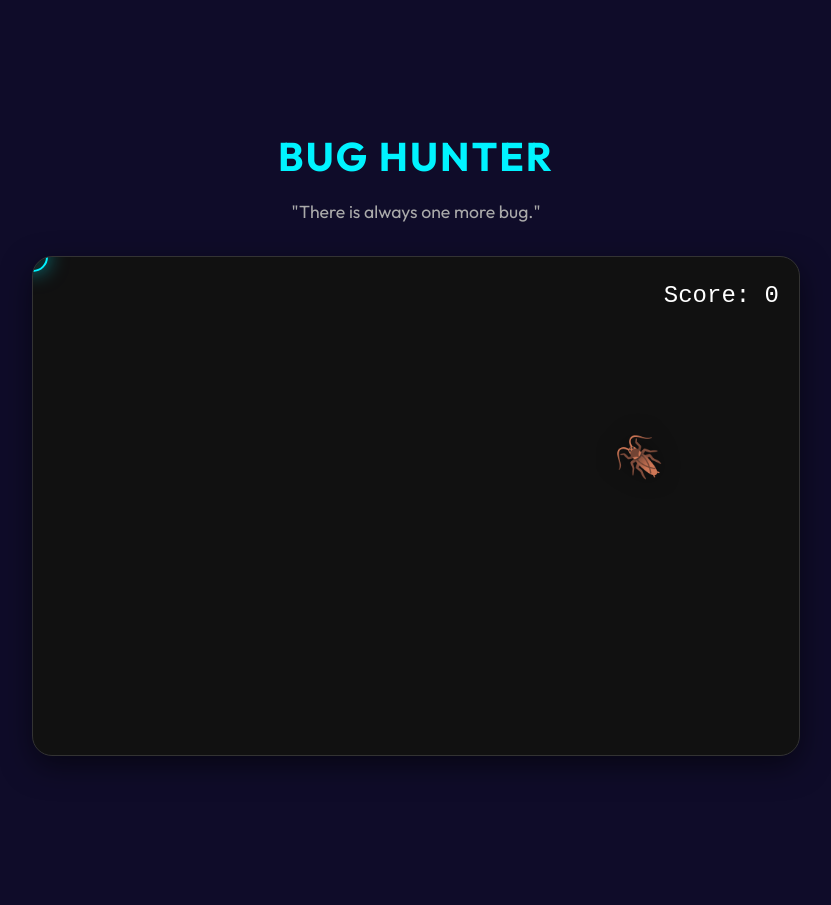
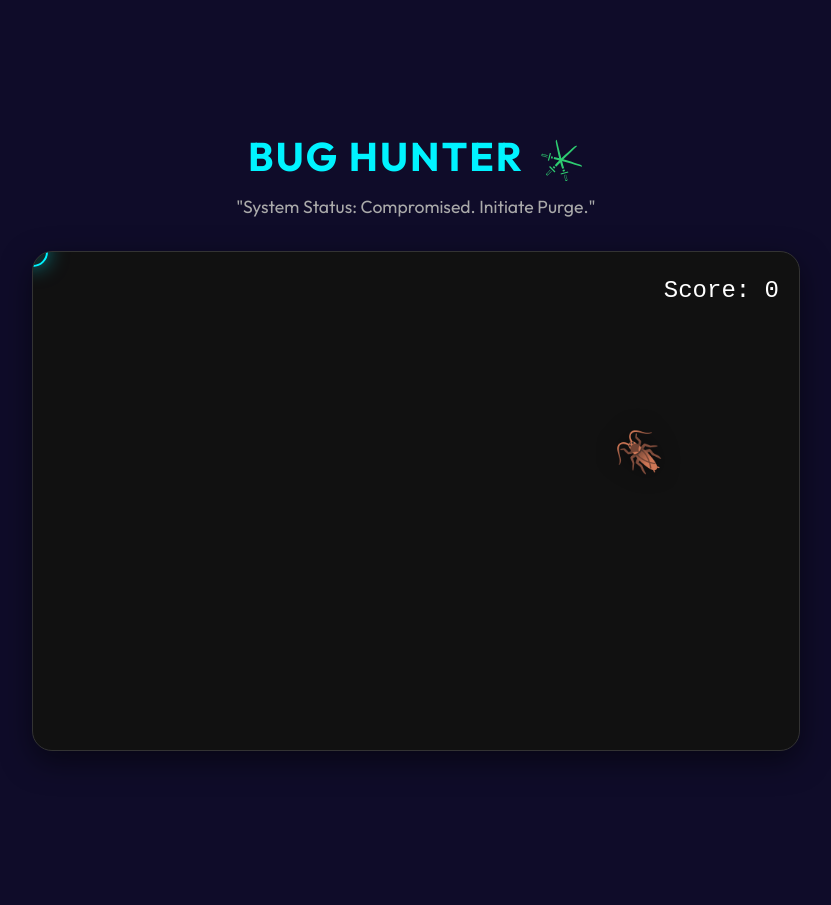
Before and after one commit to shubham199711/personal_website, a React (Vite) app: page / in a window 1280 px wide. Shown: the part 4440-5345 px from the top of the page, without its empty margins (224-1055 px from the left). Built offline with nearby package versions, Linux system fonts and the light colour scheme.

Commit message:
redesign

```diff
--- a/src/sections/Game.tsx
+++ b/src/sections/Game.tsx
@@ -1,6 +1,7 @@
 import React, { useState, useEffect, useRef } from "react";
 import styled from "styled-components";
 import { motion } from "framer-motion";
+import { GiKatana } from "react-icons/gi";
 
 const GameSection = styled.section`
   min-height: 500px;
@@ -29,10 +30,27 @@ const GameSection = styled.section`
 const Title = styled.h2`
   color: #00f3ff;
   font-size: 2.5rem;
-  margin-bottom: 10px;
+  margin-bottom: 5px;
   text-transform: uppercase;
   letter-spacing: 2px;
   text-align: center;
+`;
+
+const SantoryuIcon = styled.div`
+  display: inline-flex;
+  position: relative;
+  width: 45px;
+  height: 45px;
+  align-items: center;
+  justify-content: center;
+  margin-left: 15px;
+  vertical-align: -20%;
+
+  svg {
+    position: absolute;
+    color: #2ecc71;
+    font-size: 2.2rem;
+  }
 `;
 
 const QuoteText = styled.p`
@@ -272,9 +290,16 @@ const Game = () => {
 
     return (
         <div style={{ display: 'flex', flexDirection: 'column', alignItems: 'center', margin: '50px 0' }}>
-            <Title>Bug Hunter</Title>
+            <Title>
+                Bug Hunter
+                <SantoryuIcon>
+                    <GiKatana style={{ transform: 'rotate(0deg)', zIndex: 1 }} />
+                    <GiKatana style={{ transform: 'rotate(60deg)' }} />
+                    <GiKatana style={{ transform: 'rotate(-60deg)' }} />
+                </SantoryuIcon>
+            </Title>
             <QuoteText>
-                "There is always one more bug."
+                "System Status: Compromised. Initiate Purge."
             </QuoteText>
             <GameSection
                 ref={containerRef}
```
